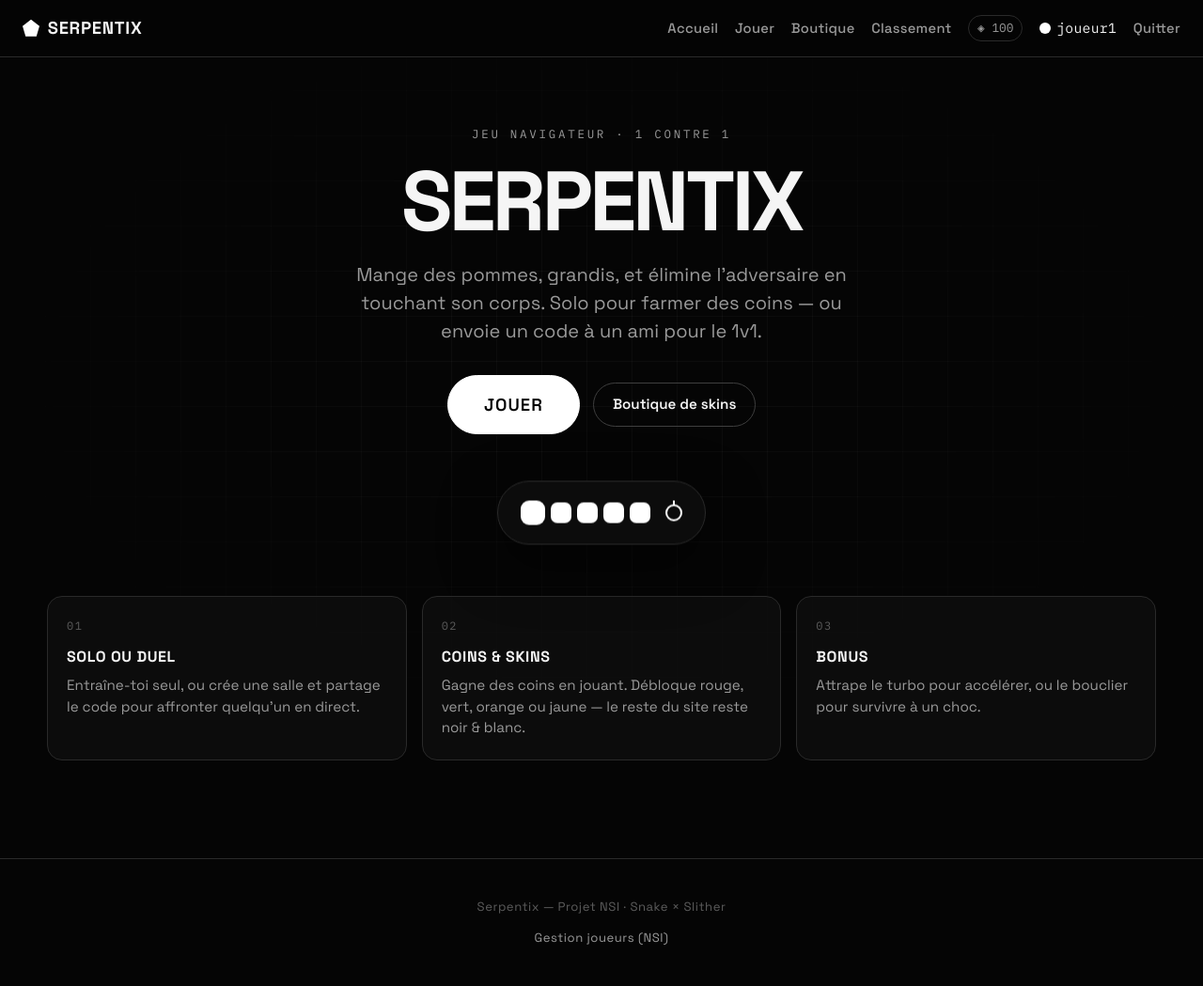
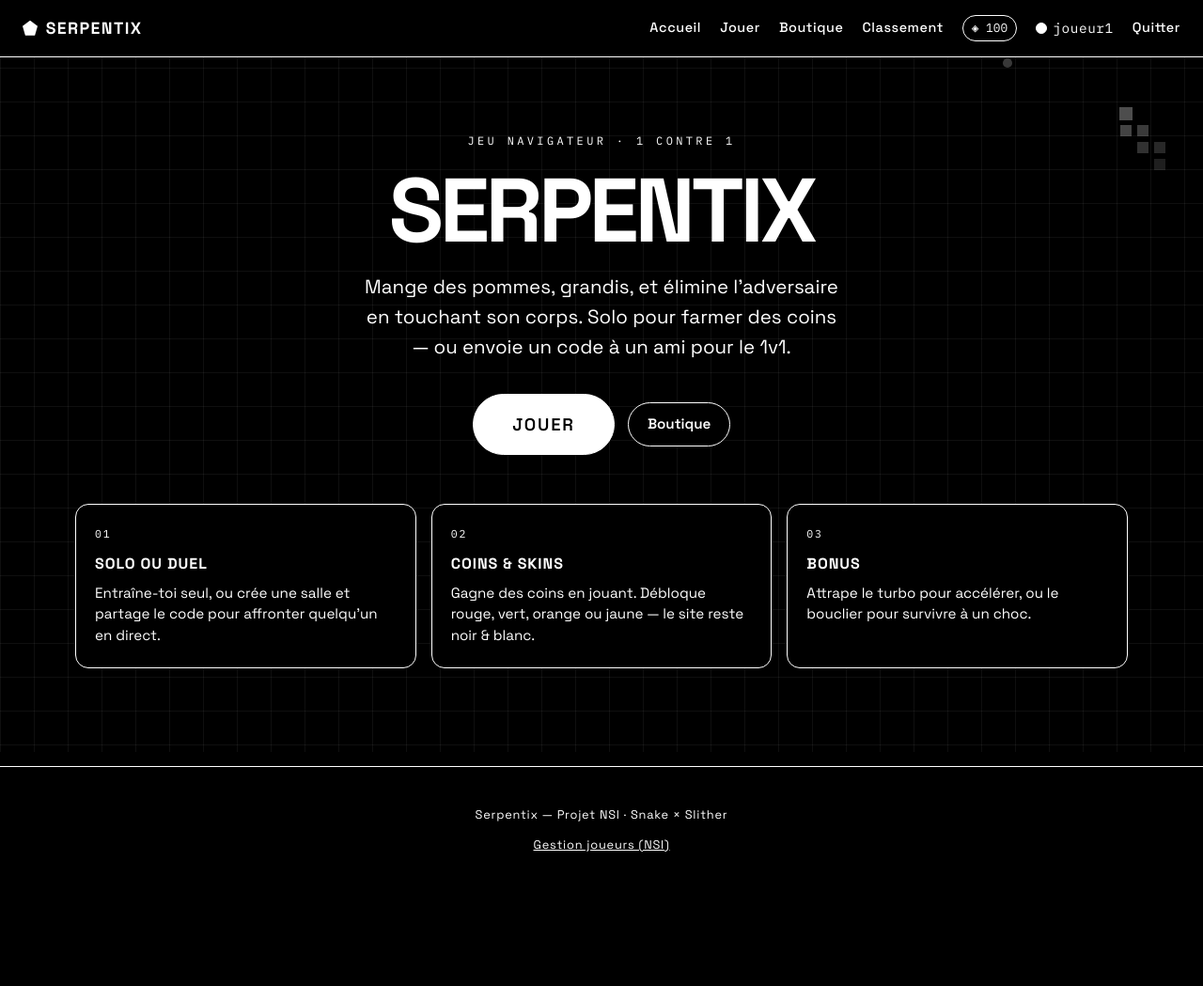
Before and after one commit to Dontbyshai/Serpentix, a Flask app: page / in a window 1280 px wide. Shown: the whole page at 94% size. After the commit the page ends 906 px from the top, so only its background shows below. Run offline with Flask 3, Linux system fonts and the light colour scheme; the visitor is signed in with stand-in values (Sample User, id 1); data comes from the database, SQL or seed files in the repository.

Commit message:
UI noir & blanc strict + serpent décoratif en fond
- Palette CSS uniquement #000 / #fff (plus aucun gris)
- Canvas bg-snake animé sur accueil / hub (désactivé en partie)
- Landing épurée, couleurs réservées aux skins

```diff
--- a/static/css/style.css
+++ b/static/css/style.css
@@ -1,26 +1,17 @@
 /* ============================================================
-   Serpentix — Thème jeu noir & blanc
-   Les couleurs (rouge/vert/orange/jaune) sont réservées aux skins.
+   Serpentix — UI 100 % noir & blanc
+   Aucun gris dans l’interface. Couleurs (R/V/O/J) = skins uniquement.
    ============================================================ */
 
 @import url("https://fonts.googleapis.com/css2?family=Space+Grotesk:wght@400;500;600;700&family=IBM+Plex+Mono:wght@400;600&display=swap");
 
 :root {
-  --bg: #050505;
-  --bg-elev: #0c0c0c;
-  --card: #111111;
-  --border: #2a2a2a;
-  --border-strong: #3f3f3f;
-  --text: #f5f5f5;
-  --muted: #9a9a9a;
-  --faint: #5c5c5c;
-  --white: #ffffff;
-  --black: #000000;
-  --radius: 16px;
-  --radius-sm: 10px;
+  --bg: #000000;
+  --fg: #ffffff;
+  --radius: 14px;
+  --radius-sm: 8px;
   --font: "Space Grotesk", system-ui, sans-serif;
   --mono: "IBM Plex Mono", ui-monospace, monospace;
-  --shadow: 0 20px 60px rgba(0, 0, 0, 0.55);
 }
 
 * { box-sizing: border-box; }
@@ -28,31 +19,30 @@ html, body { margin: 0; padding: 0; }
 body {
   font-family: var(--font);
   background: var(--bg);
-  color: var(--text);
+  color: var(--fg);
   min-height: 100vh;
   display: flex;
   flex-direction: column;
   line-height: 1.5;
+  position: relative;
 }
 
-/* Grille subtile en fond */
-body::before {
-  content: "";
+/* Canvas déco derrière tout le site */
+#bg-snake {
   position: fixed;
   inset: 0;
+  width: 100%;
+  height: 100%;
+  z-index: 0;
   pointer-events: none;
-  background-image:
-    linear-gradient(rgba(255,255,255,0.03) 1px, transparent 1px),
-    linear-gradient(90deg, rgba(255,255,255,0.03) 1px, transparent 1px);
-  background-size: 48px 48px;
-  mask-image: radial-gradient(ellipse at center, black 20%, transparent 75%);
-  z-index: 0;
+  opacity: 1;
 }
 
-a { color: var(--text); text-decoration: none; }
-a:hover { opacity: 0.85; }
+a { color: var(--fg); text-decoration: none; }
+a:hover { text-decoration: underline; }
 
-.site-header, .container, .site-footer, .flash-wrap, .landing {
+.site-header, .container, .site-footer, .flash-wrap, .landing,
+.page-head, .auth-box {
   position: relative;
   z-index: 1;
 }
@@ -64,62 +54,61 @@ a:hover { opacity: 0.85; }
   justify-content: space-between;
   gap: 1rem;
   padding: 1rem 1.5rem;
-  background: rgba(5, 5, 5, 0.85);
-  border-bottom: 1px solid var(--border);
+  background: #000000;
+  border-bottom: 1px solid #ffffff;
   position: sticky;
   top: 0;
   z-index: 50;
-  backdrop-filter: blur(12px);
 }
 .logo {
   font-weight: 700;
-  font-size: 1.15rem;
-  letter-spacing: 0.04em;
+  font-size: 1.1rem;
+  letter-spacing: 0.08em;
   text-transform: uppercase;
   display: inline-flex;
   align-items: center;
   gap: 0.55rem;
+  text-decoration: none !important;
 }
 .logo-mark {
-  width: 18px; height: 18px;
-  background: var(--white);
+  width: 16px; height: 16px;
+  background: #ffffff;
   display: inline-block;
   clip-path: polygon(50% 0%, 100% 38%, 82% 100%, 18% 100%, 0% 38%);
 }
 .nav {
   display: flex;
   flex-wrap: wrap;
-  gap: 0.35rem 1.1rem;
+  gap: 0.35rem 1.25rem;
   align-items: center;
 }
 .nav a {
-  color: var(--muted);
+  color: #ffffff;
   font-weight: 500;
-  font-size: 0.92rem;
-  letter-spacing: 0.02em;
+  font-size: 0.9rem;
+  letter-spacing: 0.04em;
+  text-decoration: none;
 }
-.nav a:hover { color: var(--text); opacity: 1; }
+.nav a:hover { text-decoration: underline; }
 .nav-user {
   display: inline-flex;
   align-items: center;
   gap: 0.4rem;
-  color: var(--text) !important;
   font-family: var(--mono);
   font-size: 0.85rem;
 }
 .nav-coins {
   font-family: var(--mono);
   font-size: 0.8rem;
-  color: var(--muted);
-  border: 1px solid var(--border);
+  border: 1px solid #ffffff;
   padding: 0.2rem 0.55rem;
   border-radius: 999px;
 }
 .nav-toggle {
   display: none;
-  background: var(--card);
-  border: 1px solid var(--border);
-  color: var(--text);
+  background: #000000;
+  border: 1px solid #ffffff;
+  color: #ffffff;
   font-size: 1.2rem;
   border-radius: 8px;
   padding: 0.3rem 0.65rem;
@@ -130,42 +119,43 @@ a:hover { opacity: 0.85; }
   display: inline-block;
   width: 12px; height: 12px;
   border-radius: 50%;
-  border: 1px solid rgba(255,255,255,0.45);
+  border: 1px solid #ffffff;
   vertical-align: middle;
-  background: #fff;
+  background: #ffffff;
 }
 .swatch.lg { width: 28px; height: 28px; border-width: 2px; }
 
 /* ----- Layout ----- */
 .container {
-  width: min(1080px, 92%);
+  width: min(1040px, 92%);
   margin: 1.75rem auto 3.5rem;
   flex: 1;
 }
-.container.wide { width: min(1180px, 94%); }
+.container.wide { width: min(1120px, 94%); }
 .site-footer {
   text-align: center;
-  color: var(--faint);
+  color: #ffffff;
   padding: 1.75rem;
-  border-top: 1px solid var(--border);
-  font-size: 0.82rem;
-  letter-spacing: 0.04em;
+  border-top: 1px solid #ffffff;
+  font-size: 0.8rem;
+  letter-spacing: 0.06em;
+  position: relative;
+  z-index: 1;
+  background: #000000;
 }
-.site-footer a { color: var(--muted); }
+.site-footer a { color: #ffffff; text-decoration: underline; }
 
 /* ----- Flash ----- */
-.flash-wrap { width: min(1080px, 92%); margin: 1rem auto 0; }
+.flash-wrap { width: min(1040px, 92%); margin: 1rem auto 0; position: relative; z-index: 1; }
 .flash {
   padding: 0.75rem 1rem;
   border-radius: var(--radius-sm);
-  border: 1px solid var(--border);
-  background: var(--card);
+  border: 1px solid #ffffff;
+  background: #000000;
   margin-bottom: 0.5rem;
   font-size: 0.95rem;
+  color: #ffffff;
 }
-.flash-success { border-color: #fff; }
-.flash-danger, .flash-warning { border-color: #888; color: #ddd; }
-.flash-info { color: var(--muted); }
 
 /* ----- Buttons ----- */
 .btn {
@@ -175,68 +165,78 @@ a:hover { opacity: 0.85; }
   gap: 0.45rem;
   padding: 0.7rem 1.25rem;
   border-radius: 999px;
-  border: 1px solid var(--border-strong);
-  background: transparent;
-  color: var(--text);
+  border: 1px solid #ffffff;
+  background: #000000;
+  color: #ffffff;
   font-family: var(--font);
   font-weight: 600;
   font-size: 0.95rem;
   cursor: pointer;
-  text-decoration: none;
-  transition: transform 0.15s ease, background 0.15s ease, border-color 0.15s ease;
+  text-decoration: none !important;
+  transition: background 0.15s ease, color 0.15s ease, transform 0.15s ease;
 }
-.btn:hover { transform: translateY(-1px); opacity: 1; text-decoration: none; }
+.btn:hover { background: #ffffff; color: #000000; transform: translateY(-1px); }
 .btn-primary {
-  background: var(--white);
-  color: var(--black);
-  border-color: var(--white);
+  background: #ffffff;
+  color: #000000;
+  border-color: #ffffff;
 }
-.btn-primary:hover { background: #e8e8e8; }
-.btn-ghost { background: transparent; }
-.btn-ghost:hover { border-color: var(--white); }
+.btn-primary:hover { background: #000000; color: #ffffff; }
+.btn-ghost { background: #000000; color: #ffffff; }
+.btn-ghost:hover { background: #ffffff; color: #000000; }
 .btn-sm { padding: 0.4rem 0.85rem; font-size: 0.85rem; }
 .btn-xl {
-  padding: 1.05rem 2.4rem;
+  padding: 1.1rem 2.6rem;
   font-size: 1.15rem;
-  letter-spacing: 0.06em;
+  letter-spacing: 0.1em;
   text-transform: uppercase;
 }
-.btn:disabled { opacity: 0.4; cursor: not-allowed; transform: none; }
+.btn:disabled {
+  opacity: 1;
+  cursor: not-allowed;
+  transform: none;
+  background: #000000;
+  color: #ffffff;
+  border-style: dashed;
+}
 
-/* ----- Landing (présentation jeu) ----- */
+/* ----- Landing ----- */
 .landing {
-  min-height: calc(100vh - 140px);
+  min-height: calc(100vh - 160px);
   display: flex;
   flex-direction: column;
   justify-content: center;
-  gap: 3rem;
-  padding: 2rem 0 3rem;
+  gap: 3.25rem;
+  padding: 2.5rem 0 3rem;
 }
 .landing-hero {
   text-align: center;
-  max-width: 780px;
+  max-width: 760px;
   margin: 0 auto;
 }
 .eyebrow {
   font-family: var(--mono);
-  font-size: 0.78rem;
-  letter-spacing: 0.22em;
+  font-size: 0.75rem;
+  letter-spacing: 0.28em;
   text-transform: uppercase;
-  color: var(--muted);
-  margin-bottom: 1.25rem;
+  color: #ffffff;
+  margin-bottom: 1.35rem;
 }
 .landing-hero h1 {
-  font-size: clamp(3rem, 9vw, 5.6rem);
-  line-height: 0.95;
-  letter-spacing: -0.04em;
-  margin: 0 0 1.25rem;
+  font-size: clamp(3.2rem, 10vw, 6rem);
+  line-height: 0.92;
+  letter-spacing: -0.045em;
+  margin: 0 0 1.35rem;
   font-weight: 700;
+  color: #ffffff;
 }
 .landing-hero .lead {
-  color: var(--muted);
-  font-size: clamp(1.05rem, 2.4vw, 1.25rem);
-  max-width: 34rem;
-  margin: 0 auto 2rem;
+  color: #ffffff;
+  font-size: clamp(1.05rem, 2.4vw, 1.28rem);
+  font-weight: 400;
+  max-width: 32rem;
+  margin: 0 auto 2.1rem;
+  line-height: 1.55;
 }
 .landing-cta {
   display: flex;
@@ -245,79 +245,38 @@ a:hover { opacity: 0.85; }
   justify-content: center;
   align-items: center;
 }
-.landing-visual {
-  display: grid;
-  place-items: center;
-  margin-top: 0.5rem;
-}
-.snake-banner {
-  display: flex;
-  align-items: center;
-  gap: 6px;
-  padding: 1.25rem 1.5rem;
-  border: 1px solid var(--border);
-  border-radius: 999px;
-  background: var(--bg-elev);
-  box-shadow: var(--shadow);
-  animation: floaty 4s ease-in-out infinite;
-}
-.snake-banner .seg {
-  width: 22px; height: 22px;
-  border-radius: 7px;
-  background: var(--white);
-}
-.snake-banner .seg.head { width: 26px; height: 26px; border-radius: 9px; }
-.snake-banner .apple {
-  width: 18px; height: 18px;
-  border-radius: 50%;
-  border: 2px solid var(--white);
-  margin-left: 10px;
-  position: relative;
-}
-.snake-banner .apple::after {
-  content: "";
-  position: absolute;
-  top: -6px; left: 6px;
-  width: 2px; height: 6px;
-  background: var(--white);
-}
-@keyframes floaty {
-  0%, 100% { transform: translateY(0); }
-  50% { transform: translateY(-8px); }
-}
-
 .landing-features {
   display: grid;
   grid-template-columns: repeat(3, 1fr);
   gap: 1rem;
 }
 .feature {
-  border: 1px solid var(--border);
+  border: 1px solid #ffffff;
   border-radius: var(--radius);
-  padding: 1.35rem 1.25rem;
-  background: rgba(17,17,17,0.7);
+  padding: 1.4rem 1.25rem;
+  background: #000000;
 }
 .feature h3 {
   margin: 0 0 0.45rem;
   font-size: 1rem;
-  letter-spacing: 0.04em;
+  letter-spacing: 0.06em;
   text-transform: uppercase;
 }
-.feature p { margin: 0; color: var(--muted); font-size: 0.95rem; }
+.feature p { margin: 0; color: #ffffff; font-size: 0.95rem; font-weight: 400; }
 .feature .num {
   font-family: var(--mono);
-  color: var(--faint);
-  font-size: 0.75rem;
-  letter-spacing: 0.12em;
+  color: #ffffff;
+  font-size: 0.72rem;
+  letter-spacing: 0.16em;
   margin-bottom: 0.75rem;
 }
 
 /* ----- Cards / typo ----- */
-h1, h2, h3 { letter-spacing: -0.02em; }
+h1, h2, h3 { letter-spacing: -0.02em; color: #ffffff; }
 h1 { font-size: clamp(1.8rem, 4vw, 2.4rem); margin: 0 0 0.5rem; }
 h2 { font-size: 1.25rem; margin: 0 0 0.75rem; }
-.muted { color: var(--muted); }
-.hint { color: var(--faint); font-size: 0.85rem; }
+.muted, .hint { color: #ffffff; }
+.hint { font-size: 0.85rem; font-weight: 400; }
 .page-head {
   display: flex;
   flex-wrap: wrap;
@@ -459,29 +426,36 @@ h2 { font-size: 1.25rem; margin: 0 0 0.75rem; }
   gap: 1rem;
   align-items: start;
 }
-canvas {
+canvas#solo-canvas,
+canvas#game-canvas,
+canvas#game {
   width: 100%;
   max-width: 800px;
-  background: #000;
-  border: 1px solid var(--border-strong);
+  background: #000000;
+  border: 1px solid #ffffff;
   border-radius: 12px;
   display: block;
   image-rendering: pixelated;
-  box-shadow: var(--shadow);
 }
 .game-help {
-  border: 1px solid var(--border);
+  border: 1px solid #ffffff;
   border-radius: var(--radius);
   padding: 1rem;
-  background: var(--card);
+  background: #000000;
   font-size: 0.9rem;
-  color: var(--muted);
+  color: #ffffff;
 }
-.game-help h3 { margin: 0 0 0.6rem; color: var(--text); font-size: 0.85rem; letter-spacing: 0.08em; text-transform: uppercase; }
+.game-help h3 {
+  margin: 0 0 0.6rem;
+  color: #ffffff;
+  font-size: 0.85rem;
+  letter-spacing: 0.1em;
+  text-transform: uppercase;
+}
 .game-help ul { padding-left: 1.1rem; margin: 0.5rem 0 1rem; }
 .game-help kbd {
   font-family: var(--mono);
-  border: 1px solid var(--border);
+  border: 1px solid #ffffff;
   padding: 0.05rem 0.35rem;
   border-radius: 4px;
   font-size: 0.8rem;
@@ -555,9 +523,16 @@ canvas {
   font-family: var(--mono);
   font-size: 1.6rem;
   letter-spacing: 0.28em;
-  border: 1px dashed var(--border-strong);
+  border: 1px dashed #ffffff;
   padding: 0.55rem 0.9rem;
   border-radius: var(--radius-sm);
+  color: #ffffff;
+}
+
+/* Pages avec fond animé un peu plus discret */
+body.has-bg-snake .container,
+body.has-bg-snake .landing {
+  /* contenu reste lisible grâce au fond noir opaque des cartes */
 }
 
 /* ----- Responsive ----- */
--- /dev/null
+++ b/static/js/bg-snake.js
@@ -0,0 +1,197 @@
+/**
+ * bg-snake.js — Animation décorative (serpent qui joue en arrière-plan).
+ * Non interactive. Noir & blanc uniquement.
+ */
+(function () {
+  if (document.body.classList.contains("no-bg-snake")) {
+    const c = document.getElementById("bg-snake");
+    if (c) c.remove();
+    return;
+  }
+  const canvas = document.getElementById("bg-snake");
+  if (!canvas || !canvas.getContext) return;
+
+  const ctx = canvas.getContext("2d");
+  let w = 0, h = 0, cell = 18, cols = 0, rows = 0;
+  let snake = [];
+  let dir = { x: 1, y: 0 };
+  let nextDir = { x: 1, y: 0 };
+  let apple = { x: 0, y: 0 };
+  let tick = 0;
+  let last = 0;
+  const STEP_MS = 110;
+
+  function resize() {
+    w = canvas.width = window.innerWidth;
+    h = canvas.height = window.innerHeight;
+    cols = Math.max(20, Math.floor(w / cell));
+    rows = Math.max(14, Math.floor(h / cell));
+    // Recentrer la logique grille
+    if (!snake.length) reset();
+    else {
+      // garder la pomme dans les bornes
+      apple.x = apple.x % cols;
+      apple.y = apple.y % rows;
+      snake = snake.map((s) => ({ x: ((s.x % cols) + cols) % cols, y: ((s.y % rows) + rows) % rows }));
+    }
+  }
+
+  function reset() {
+    const cx = Math.floor(cols / 2);
+    const cy = Math.floor(rows / 2);
+    snake = [
+      { x: cx, y: cy },
+      { x: cx - 1, y: cy },
+      { x: cx - 2, y: cy },
+      { x: cx - 3, y: cy },
+      { x: cx - 4, y: cy },
+    ];
+    dir = { x: 1, y: 0 };
+    nextDir = { x: 1, y: 0 };
+    placeApple();
+  }
+
+  function placeApple() {
+    let ok = false;
+    let tries = 0;
+    while (!ok && tries < 200) {
+      apple = {
+        x: Math.floor(Math.random() * cols),
+        y: Math.floor(Math.random() * rows),
+      };
+      ok = !snake.some((s) => s.x === apple.x && s.y === apple.y);
+      tries++;
+    }
+  }
+
+  function towardApple() {
+    const head = snake[0];
+    const dx = apple.x - head.x;
+    const dy = apple.y - head.y;
+    // wrap-aware distance
+    let best = null;
+    const candidates = [
+      { x: 1, y: 0 },
+      { x: -1, y: 0 },
+      { x: 0, y: 1 },
+      { x: 0, y: -1 },
+    ];
+    // ne pas faire demi-tour
+    const filtered = candidates.filter((c) => !(c.x === -dir.x && c.y === -dir.y));
+
+    function wrapDist(ax, ay, bx, by) {
+      let dx2 = Math.abs(ax - bx);
+      let dy2 = Math.abs(ay - by);
+      dx2 = Math.min(dx2, cols - dx2);
+      dy2 = Math.min(dy2, rows - dy2);
+      return dx2 + dy2;
+    }
+
+    let bestScore = Infinity;
+    for (const c of filtered) {
+      const nx = (head.x + c.x + cols) % cols;
+      const ny = (head.y + c.y + rows) % rows;
+      // éviter de se mordre immédiatement
+      if (snake.some((s, i) => i < snake.length - 1 && s.x === nx && s.y === ny)) continue;
+      let score = wrapDist(nx, ny, apple.x, apple.y);
+      // un peu d'aléa pour un mouvement plus vivant
+      score += Math.random() * 0.4;
+      if (score < bestScore) {
+        bestScore = score;
+        best = c;
+      }
+    }
+    if (best) nextDir = best;
+    else if (filtered.length) nextDir = filtered[Math.floor(Math.random() * filtered.length)];
+  }
+
+  function step() {
+    towardApple();
+    dir = nextDir;
+    const head = snake[0];
+    const nx = (head.x + dir.x + cols) % cols;
+    const ny = (head.y + dir.y + rows) % rows;
+
+    // collision corps → reset doux
+    if (snake.some((s) => s.x === nx && s.y === ny)) {
+      reset();
+      return;
+    }
+
+    snake.unshift({ x: nx, y: ny });
+    if (nx === apple.x && ny === apple.y) {
+      placeApple();
+      if (snake.length > 28) {
+        // garder une taille raisonnable pour le décor
+        snake.pop();
+      }
+    } else {
+      snake.pop();
+    }
+  }
+
+  function draw() {
+    ctx.clearRect(0, 0, w, h);
+    // Légère grille blanche très fine (traits 1px purs blancs, espacés)
+    ctx.globalAlpha = 0.06;
+    ctx.strokeStyle = "#ffffff";
+    ctx.lineWidth = 1;
+    const stepG = cell * 2;
+    ctx.beginPath();
+    for (let x = 0; x < w; x += stepG) {
+      ctx.moveTo(x + 0.5, 0);
+      ctx.lineTo(x + 0.5, h);
+    }
+    for (let y = 0; y < h; y += stepG) {
+      ctx.moveTo(0, y + 0.5);
+      ctx.lineTo(w, y + 0.5);
+    }
+    ctx.stroke();
+
+    // Pomme
+    ctx.globalAlpha = 0.22;
+    ctx.fillStyle = "#ffffff";
+    const ax = apple.x * cell + (w - cols * cell) / 2;
+    const ay = apple.y * cell + (h - rows * cell) / 2;
+    const ox = (w - cols * cell) / 2;
+    const oy = (h - rows * cell) / 2;
+    ctx.beginPath();
+    ctx.arc(
+      apple.x * cell + ox + cell / 2,
+      apple.y * cell + oy + cell / 2,
+      cell * 0.28,
+      0,
+      Math.PI * 2
+    );
+    ctx.fill();
+
+    // Serpent
+    for (let i = 0; i < snake.length; i++) {
+      const s = snake[i];
+      const t = i / Math.max(1, snake.length - 1);
+      ctx.globalAlpha = 0.12 + (1 - t) * 0.18; // tête plus visible
+      const pad = i === 0 ? 2 : 3;
+      const x = s.x * cell + ox + pad;
+      const y = s.y * cell + oy + pad;
+      const size = cell - pad * 2;
+      ctx.fillStyle = "#ffffff";
+      ctx.fillRect(x, y, size, size);
+    }
+    ctx.globalAlpha = 1;
+  }
+
+  function loop(ts) {
+    if (!last) last = ts;
+    if (ts - last >= STEP_MS) {
+      step();
+      last = ts;
+      tick++;
+    }
+    draw();
+    requestAnimationFrame(loop);
+  }
+
+  window.addEventListener("resize", resize);
+  resize();
+  requestAnimationFrame(loop);
+})();
--- a/templates/accueil.html
+++ b/templates/accueil.html
@@ -13,22 +13,11 @@
     <div class="landing-cta">
       {% if current_user %}
         <a class="btn btn-primary btn-xl" href="{{ url_for('jouer') }}">Jouer</a>
-        <a class="btn btn-ghost" href="{{ url_for('boutique') }}">Boutique de skins</a>
+        <a class="btn btn-ghost" href="{{ url_for('boutique') }}">Boutique</a>
       {% else %}
         <a class="btn btn-primary btn-xl" href="{{ url_for('connexion') }}">Jouer</a>
         <a class="btn btn-ghost" href="{{ url_for('inscription') }}">Créer un compte</a>
       {% endif %}
-    </div>
-  </div>
-
-  <div class="landing-visual" aria-hidden="true">
-    <div class="snake-banner">
-      <span class="seg head"></span>
-      <span class="seg"></span>
-      <span class="seg"></span>
-      <span class="seg"></span>
-      <span class="seg"></span>
-      <span class="apple"></span>
     </div>
   </div>
 
@@ -41,7 +30,7 @@
     <article class="feature">
       <div class="num">02</div>
       <h3>Coins &amp; skins</h3>
-      <p>Gagne des coins en jouant. Débloque rouge, vert, orange ou jaune — le reste du site reste noir &amp; blanc.</p>
+      <p>Gagne des coins en jouant. Débloque rouge, vert, orange ou jaune — le site reste noir &amp; blanc.</p>
     </article>
     <article class="feature">
       <div class="num">03</div>
--- a/templates/base.html
+++ b/templates/base.html
@@ -7,8 +7,11 @@
   <link rel="stylesheet" href="{{ url_for('static', filename='css/style.css') }}">
   {% block head %}{% endblock %}
 </head>
-<body>
-  <!-- Menu de navigation (exigence NSI) — UX jeu, pas panneau admin -->
+<body class="has-bg-snake {% block body_class %}{% endblock %}">
+  <!-- Serpent décoratif en arrière-plan (non interactif) -->
+  <canvas id="bg-snake" aria-hidden="true"></canvas>
+
+  <!-- Menu de navigation (exigence NSI) -->
   <header class="site-header">
     <a class="logo" href="{{ url_for('accueil') }}">
       <span class="logo-mark" aria-hidden="true"></span> Serpentix
@@ -49,11 +52,11 @@
 
   <footer class="site-footer">
     <p>Serpentix — Projet NSI · Snake × Slither</p>
-    <!-- Lien discret pour la démo CRUD scolaire (pas dans le menu jeu) -->
     <p><a href="{{ url_for('liste_utilisateurs') }}">Gestion joueurs (NSI)</a></p>
   </footer>
 
   <script src="{{ url_for('static', filename='js/main.js') }}"></script>
+  <script src="{{ url_for('static', filename='js/bg-snake.js') }}"></script>
   {% block scripts %}{% endblock %}
 </body>
 </html>
--- a/templates/partie.html
+++ b/templates/partie.html
@@ -1,5 +1,6 @@
 {% extends "base.html" %}
 {% block title %}Partie {{ code }} — Serpentix{% endblock %}
+{% block body_class %}no-bg-snake{% endblock %}
 {% block content %}
 <div class="game-header">
   <h1>Salle <code id="room-code">{{ code }}</code></h1>
--- a/templates/solo.html
+++ b/templates/solo.html
@@ -1,5 +1,6 @@
 {% extends "base.html" %}
 {% block title %}Solo — Serpentix{% endblock %}
+{% block body_class %}no-bg-snake{% endblock %}
 {% block content %}
 <div class="game-header">
   <h1>Mode solo</h1>
```
Also changed, not shown: other parts of static/css/style.css (+51 -49 lines).
